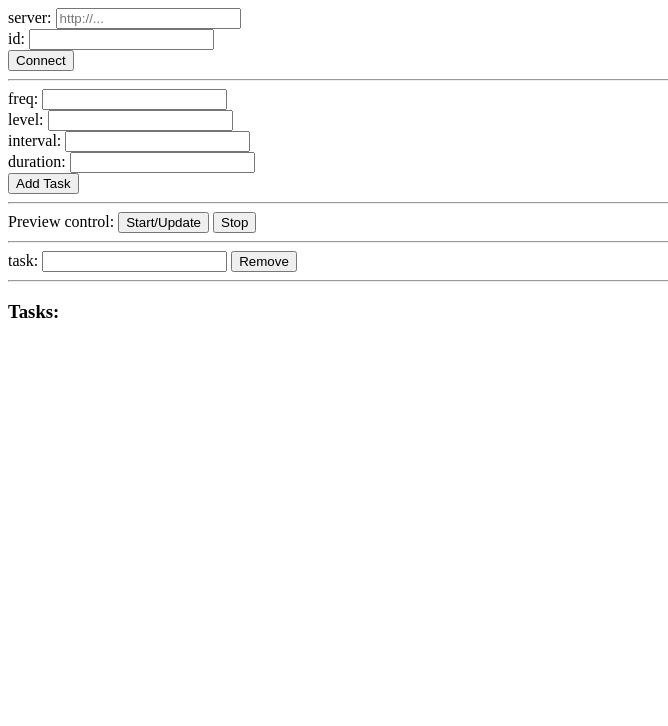
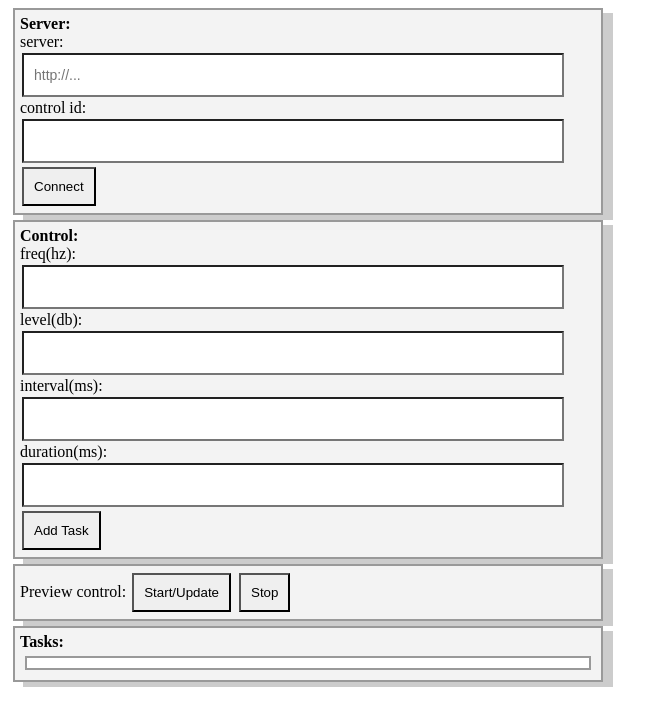
Before and after one commit to Nat-Lab/remote_tone, a website: page server.html in a window 1280 px wide. Shown: the whole page, without its empty margins (0-668 px from the left). Drawn offline with nearby package versions, Linux system fonts and the light colour scheme.

Commit message:
bad UI added.

```diff
--- /dev/null
+++ b/assets/css/style.css
@@ -0,0 +1,37 @@
+* {
+  -webkit-appearance: none;
+  border-radius: 0;
+}
+
+button,
+input {
+  padding: 10px;
+  margin: 2px;
+}
+
+input {
+  width: 90%;
+  height: 20px;
+  font-size: 14px;
+}
+
+body {
+  max-width: 600px;
+}
+
+div {
+  padding: 5px;
+  margin: 5px;
+  border: solid 2px #999;
+  box-shadow: 10px 5px 0px #ccc;
+  background-color: #f3f3f3;
+}
+
+#tasklist {
+  box-shadow: none;
+  background-color: #fff;
+}
+
+#tasklist p {
+  margin: 1px;
+}
--- a/server.html
+++ b/server.html
@@ -17,21 +17,27 @@
 <script src="assets/js/control.js"></script>
 <script src="assets/js/server.js"></script>
 <script src="assets/js/UI.js"></script>
+<link rel="stylesheet" media="all" href="assets/css/style.css">
+<meta name="viewport" content="initial-scale=1.0001, minimum-scale=1.0001, maximum-scale=1.0001, user-scalable=no"/>
 <body>
+<div class="server_config">
+<b>Server: </b><br>
 <label>server: <input type=text id=server placeholder="http://..."></input></label><br>
-<label>id: <input type=text id=id></input></label><br>
+<label>control id: <input type=text id=id></input></label><br>
 <button id=conn onclick="connect();">Connect</button>
-<hr>
-<label>freq: <input type=text id=freq></input></label><br>
-<label>level: <input type=text id=level></input></label><br>
-<label>interval: <input type=text id=interval></input></label><br>
-<label>duration: <input type=text id=duration></input></label><br>
+</div>
+<div class="task_panel">
+<b>Control: </b><br>
+<label>freq(hz): <input type=text id=freq></input></label><br>
+<label>level(db): <input type=text id=level></input></label><br>
+<label>interval(ms): <input type=text id=interval></input></label><br>
+<label>duration(ms): <input type=text id=duration></input></label><br>
 <button onclick='taskadd();'>Add Task</button>
-<hr>
+</div>
+<div class="preview_panel">
 Preview control: <button onclick="natoPlay.rpc.get(natoPlay.preview.play);">Start/Update</button> <button onclick="natoPlay.preview.stop();">Stop</button>
-<hr>
-<label>task: <input type=text id=task></input></label> <button onclick="natoPlay.task.remove(parseInt(document.getElementById('task').value));">Remove</button>
-<hr>
+</div>
+<!--<label>task: <input type=text id=task></input></label> <button onclick="natoPlay.task.remove(parseInt(document.getElementById('task').value));">Remove</button>-->
 <script>
 function taskadd() {
   var freq = parseInt(document.getElementById('freq').value),
@@ -45,8 +51,10 @@ function connect() {
   document.getElementById('conn').disabled = true;
 }
 </script>
-<h3>Tasks: </h3>
+<div class="tasks_list">
+<b>Tasks: </b>
 <div id=tasklist></div>
+</div>
 </body>
 </head>
 </html>
```
Also changed, not shown: client.html (+6 -1 lines).
